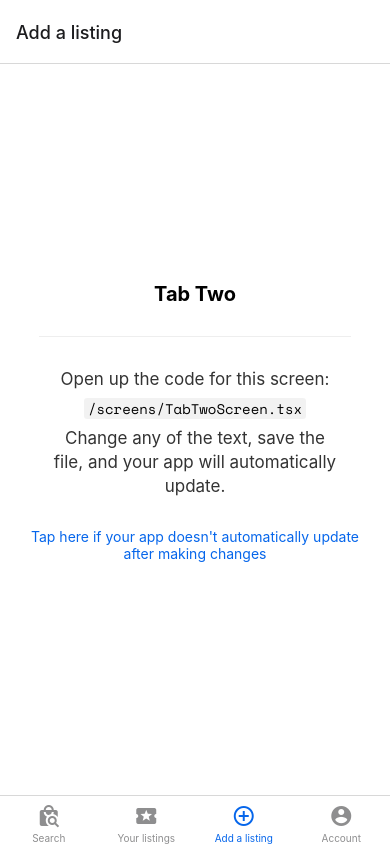
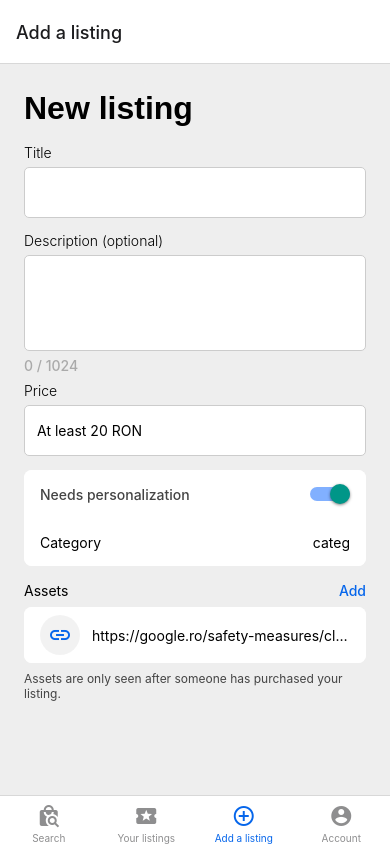
Before and after one commit to haginus/safebuy-frontend, a React Native app: screen /SellTab in a window 390 px wide. Built offline with nearby package versions, Linux system fonts and the light colour scheme; no server answers; what expo-linking would draw is missing.

Commit message:
Add ListingEditScreen

```diff
--- /dev/null
+++ b/lib/model/Asset.ts
@@ -0,0 +1,11 @@
+export type Asset = {
+  id?: string;
+  type: 'link';
+  link: string;
+} | {
+  id?: string;
+  type: 'file';
+  name: string;
+  mimeType: string;
+  content: string;
+}
--- a/navigation/index.tsx
+++ b/navigation/index.tsx
@@ -24,6 +24,7 @@ import LinkingConfiguration from './LinkingConfiguration';
 import { ListingTabNavigator } from './ListingTabNavigator';
 import AccountScreen from '../screens/AccountScreen';
 import { PaymentNavigator } from './PaymentNavigator';
+import ListingEditScreen from '../screens/listing-edit/ListingEditScreen';
 
 export default function Navigation({ colorScheme, authState }: { colorScheme: ColorSchemeName, authState: AuthState }) {
   return (
@@ -118,7 +119,7 @@ function BottomTabNavigator() {
       />
       <BottomTab.Screen
         name="SellTab"
-        component={TabTwoScreen}
+        component={ListingEditScreen}
         options={{
           title: 'Add a listing',
           tabBarIcon: ({ color }) => <TabBarIcon name="plus-circle-outline" color={color} />,
--- /dev/null
+++ b/screens/listing-edit/ListingEditScreen.tsx
@@ -0,0 +1,232 @@
+import { MaterialIcons } from '@expo/vector-icons';
+import { useState } from 'react';
+import { Controller, useForm } from 'react-hook-form';
+import { ActionSheetIOS, Alert, StyleSheet, Switch, TouchableHighlight, TouchableOpacity } from 'react-native';
+import { SafeAreaProvider, SafeAreaView } from 'react-native-safe-area-context';
+import { FieldTextInput } from '../../components/StyledTextInput';
+
+import { ScrollView, Text, View } from '../../components/Themed';
+import Colors from '../../constants/Colors';
+import { useGlobalStyles } from '../../constants/GlobalStyles';
+import useColorScheme from '../../hooks/useColorScheme';
+import { Asset } from '../../lib/model/Asset';
+import DocumentPicker, {
+
+} from 'react-native-document-picker'
+import { launchImageLibrary } from 'react-native-image-picker';
+
+interface FormValue {
+  title: string;
+  description: string;
+  price: string;
+  needsPersonalization: boolean;
+
+}
+
+export default function ListingEditScreen() {
+
+  const { control, handleSubmit, formState: { errors, isValid } } = useForm<FormValue>({
+    defaultValues: {
+      title: '',
+      description: '',
+      price: '',
+      needsPersonalization: true
+    }
+  });
+
+  const [assets, setAssets] = useState<Asset[]>([
+    {type: 'link', link: 'https://google.ro/safety-measures/click-here-kk'}
+  ]);
+
+  const onAssetAdd = () =>
+    ActionSheetIOS.showActionSheetWithOptions(
+      {
+        options: ["Cancel", "Link", "File"],
+        cancelButtonIndex: 0,
+      },
+      buttonIndex => {
+        if (buttonIndex === 0) {
+          // cancel action
+        } else if (buttonIndex === 1) {
+          linkAdd();
+        } else if (buttonIndex === 2) {
+          fileAdd();
+        }
+      }
+    );
+
+    const linkAdd = () => {
+      Alert.prompt('Link', 'Enter the link', (link) => {
+        const re = /(https?:\/\/)?(www\.)?[-a-zA-Z0-9@:%._\+~#=]{2,256}\.[a-z]{2,4}\b([-a-zA-Z0-9@:%_\+.~#?&\/\/=]*)/gm;
+        if(re.test(link)) {
+          setAssets([...assets, { type: 'link', link }]);
+        } else {
+          Alert.alert('Invalid link');
+        }
+      });
+    }
+
+    const fileAdd = async () => {
+      const result = await DocumentPicker.pick({
+        mode: 'open',
+        copyTo: 'cachesDirectory',
+        type: DocumentPicker.types.allFiles,
+      });
+      // const result = await launchImageLibrary({ mediaType: 'photo' });
+      console.log(result)
+
+    };
+
+    const onAssetClick = (asset: Asset) => {
+      ActionSheetIOS.showActionSheetWithOptions({
+        options: ["Cancel", "Remove"],
+        cancelButtonIndex: 0,
+        destructiveButtonIndex: 1,
+      }, (buttonIndex) => {
+        if (buttonIndex === 1) {
+          setAssets(assets.filter(a => a !== asset));
+        }
+      });
+    }
+
+  const GlobalStyles = useGlobalStyles();
+
+  return (
+    <ScrollView style={GlobalStyles.container}>
+      <SafeAreaView edges={['bottom']}>
+        <Text style={[GlobalStyles.header1]}>
+          New listing
+        </Text>
+        <Controller
+          control={control}
+          name="title"
+          rules={{
+          required: true,
+          }}
+          render={({ field }) => (
+            <FieldTextInput
+              label="Title"
+              error={errors.title ? 'This field is required.' : null }
+              onBlur={field.onBlur}
+              onChangeText={field.onChange}
+              value={field.value}
+              keyboardType='numeric'
+            />
+          )}
+        />
+        <Controller
+          control={control}
+          name="description"
+          rules={{
+            maxLength: 1024
+          }}
+          render={({ field }) => (
+            <FieldTextInput
+              label="Description (optional)"
+              multiline={true}
+              hint={`${field.value.length} / 1024`}
+              style={{ minHeight: 96, maxHeight: 96 }}
+              error={errors.description ? 'Max 1024 characters.' : null }
+              onBlur={field.onBlur}
+              onChangeText={field.onChange}
+              value={field.value}
+            />
+          )}
+        />
+        <Controller
+          control={control}
+          name="price"
+          rules={{
+            min: 20
+          }}
+          render={({ field }) => (
+            <FieldTextInput
+              label="Price"
+              placeholder='At least 20 RON'
+              error={errors.title ? 'Price is at least 20 RON.' : null }
+              onBlur={field.onBlur}
+              onChangeText={field.onChange}
+              value={field.value}
+            />
+          )}
+        />
+        <View style={[GlobalStyles.horizSectCt]}>
+          <View style={[GlobalStyles.horizSect]}>
+            <Text style={[GlobalStyles.horizSectText]}>Needs personalization</Text>
+            <Controller
+              control={control}
+              name="needsPersonalization"
+              rules={{
+                maxLength: 1024
+              }}
+              render={({ field }) => (
+                <Switch
+                  trackColor={{ false: "#767577", true: "#81b0ff" }}
+                  thumbColor={field.value ? "#f5dd4b" : "#f4f3f4"}
+                  ios_backgroundColor="#3e3e3e"
+                  onValueChange={field.onChange}
+                  value={field.value}
+                />
+              )}
+            />
+          </View>
+          <View style={[GlobalStyles.horizSect]}>
+            <Text>Category</Text>
+            <Text>categ</Text>
+          </View>
+        </View>
+
+        <View style={[GlobalStyles.horizSectHeader]}>
+          <Text>Assets</Text>
+          <TouchableOpacity onPress={onAssetAdd}>
+            <Text style={[GlobalStyles.textAction]}>Add</Text>
+          </TouchableOpacity>
+        </View>
+        <View style={[GlobalStyles.horizSectCt]}>
+          {assets.map((asset, index) => (
+            <AssetItem asset={asset} key={index} onPress={() => onAssetClick(asset)} />
+          ))}
+        </View>
+        <Text style={[GlobalStyles.explanatory, { marginTop: -8 }]}>
+          Assets are only seen after someone has purchased your listing.
+        </Text>
+      </SafeAreaView>
+    </ScrollView>
+  );
+}
+
+function AssetItem({ asset, onPress }: { asset: Asset, onPress: () => any }) {
+
+  const assetTitle = asset.type == 'link' ? asset.link : asset.name;
+
+  const GlobalStyles = useGlobalStyles();
+  const colorScheme = useColorScheme();
+  const styles = StyleSheet.create({
+    container: {
+      flexDirection: 'row',
+      height: 56,
+      justifyContent: 'flex-start',
+    },
+    circle: {
+      width: 40,
+      height: 40,
+      borderRadius: 20,
+      alignItems: 'center',
+      justifyContent: 'center',
+      marginRight: 12
+    },
+    title: {
+      overflow: 'hidden',
+    }
+  });
+  return (
+    <TouchableHighlight style={{ borderRadius: 8 }} onPress={onPress}>
+      <View style={[GlobalStyles.horizSect, styles.container]}>
+        <View style={[styles.circle, { backgroundColor: Colors[colorScheme].background2 }]}>
+          <MaterialIcons name="link" size={24} color={Colors[colorScheme].tint} />
+        </View>
+        <Text numberOfLines={1} style={{ flex: 1 }}>{assetTitle}</Text>
+      </View>
+    </TouchableHighlight>
+  );
+}
```
